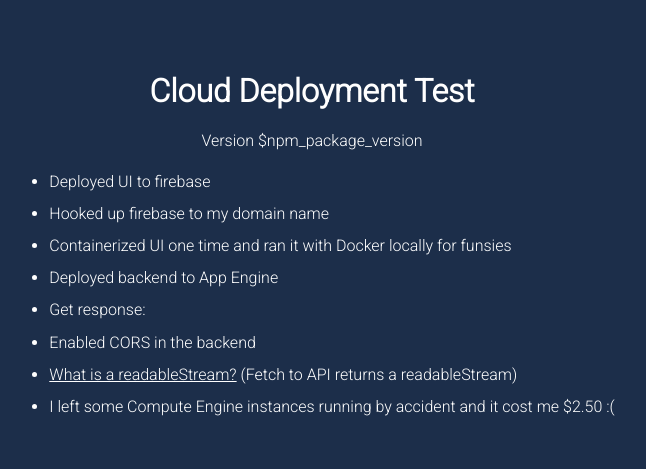
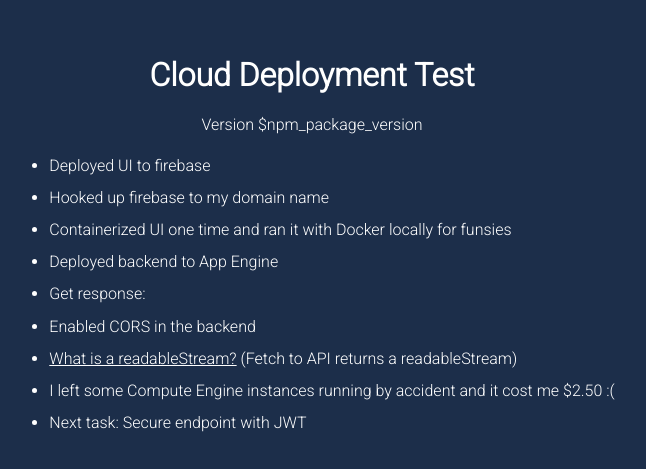
Before and after one commit to ramyun00/annaboothome, a React (Create React App) app: page / in a window 1280 px wide. Shown: the part 155-624 px from the top of the page, without its empty margins (328-974 px from the left). Built offline with nearby package versions, Linux system fonts and the light colour scheme; no server answers.

Commit message:
Add to do item

```diff
--- a/src/App.js
+++ b/src/App.js
@@ -50,6 +50,7 @@ function App() {
             &nbsp;(Fetch to API returns a readableStream)
           </li>
           <li>I left some Compute Engine instances running by accident and it cost me $2.50 :(</li>
+          <li>Next task: Secure endpoint with JWT</li>
         </ul>
       </p>
     </div>
```
